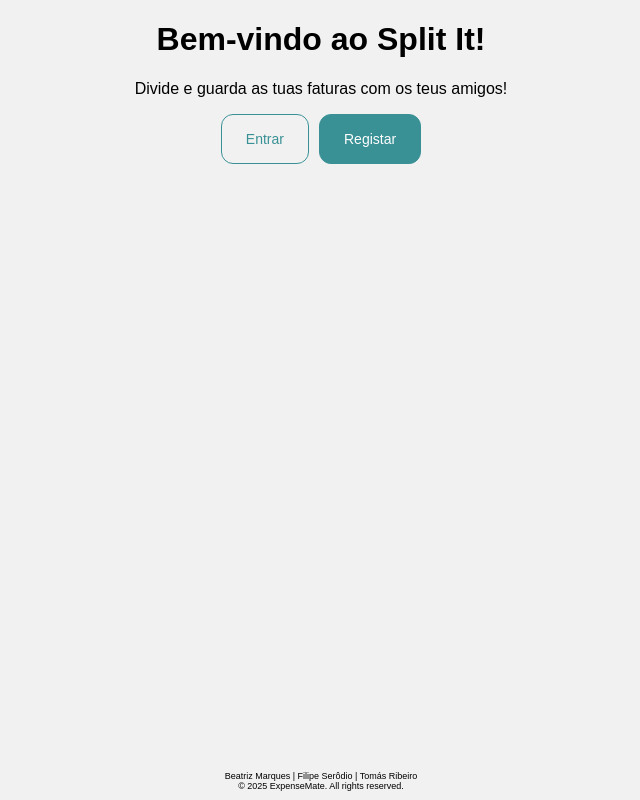
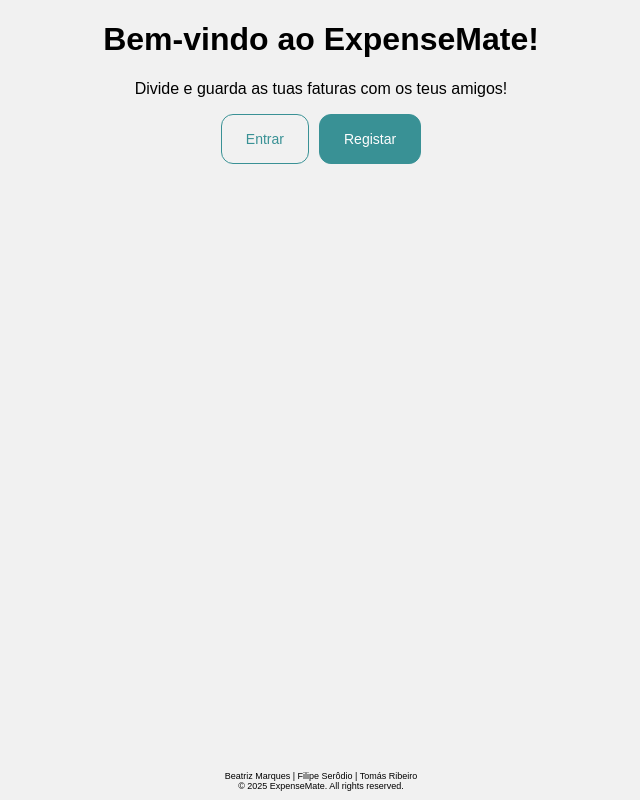
Before and after one commit to nrsytox/TrabalhoCN, a website: page public/index.html in a window 1280 px wide. Shown: the whole page, without its empty margins (319-959 px from the left). Drawn offline with Linux system fonts and the light colour scheme.

Commit message:
Update index.html

```diff
--- a/public/index.html
+++ b/public/index.html
@@ -11,7 +11,7 @@
 
 <body>
     <div class="info">
-        <h1>Bem-vindo ao Split It!</h1>
+        <h1>Bem-vindo ao ExpenseMate!</h1>
         <p>Divide e guarda as tuas faturas com os teus amigos!</p>
     </div>
     <div class="clearfix">
```
